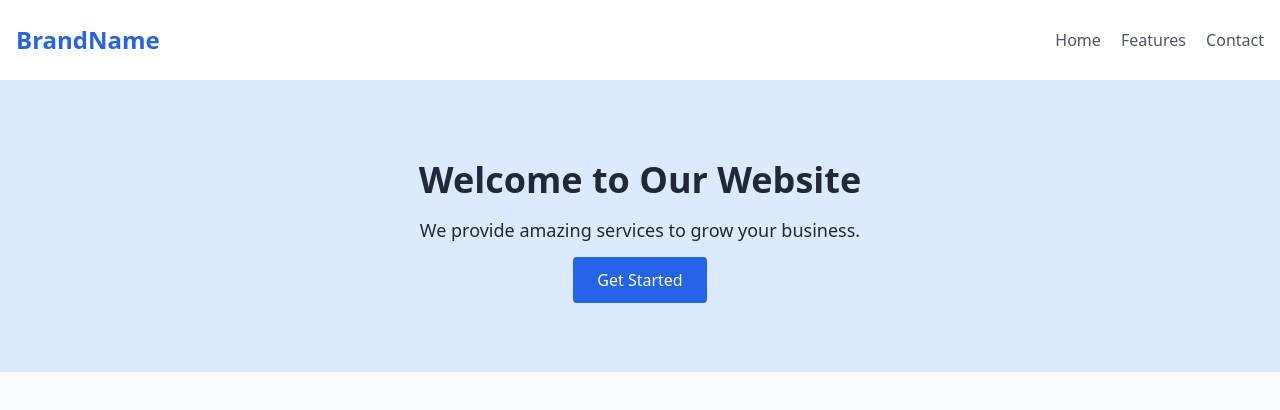
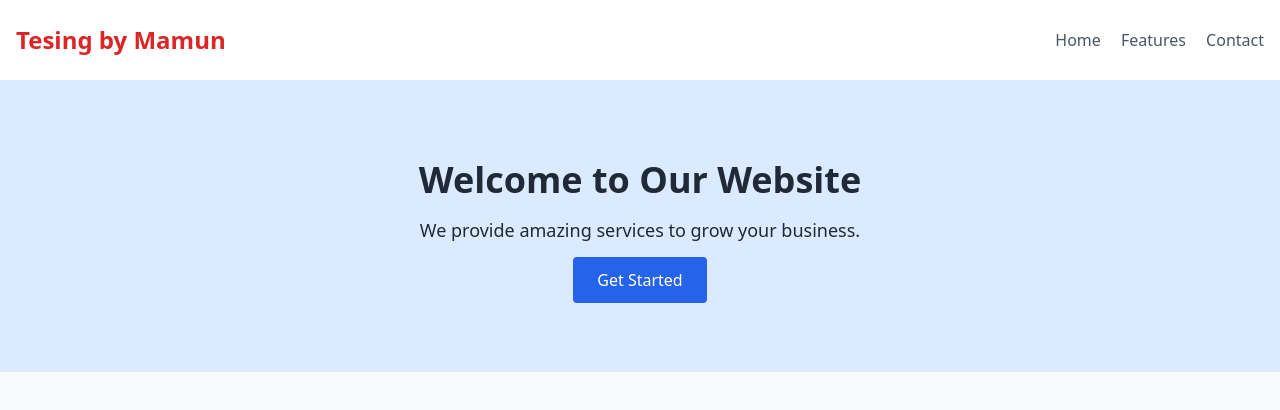
Before and after one commit to anmamun0/test, a plain HTML site: page index.html in a window 1280 px wide. Drawn offline with nearby package versions, Linux system fonts and the light colour scheme.

Commit message:
changed brand name added color

```diff
--- a/index.html
+++ b/index.html
@@ -11,7 +11,7 @@
   <!-- Header -->
   <header class="bg-white shadow">
     <div class="max-w-7xl mx-auto px-4 py-6 flex justify-between items-center">
-      <h1 class="text-2xl font-bold text-blue-600">BrandName</h1>
+      <h1 class="text-2xl font-bold text-red-600">Tesing by Mamun</h1>
       <nav class="space-x-4">
         <a href="home.html" class="text-gray-600 hover:text-blue-600">Home</a>
         <a href="#" class="text-gray-600 hover:text-blue-600">Features</a>
```
